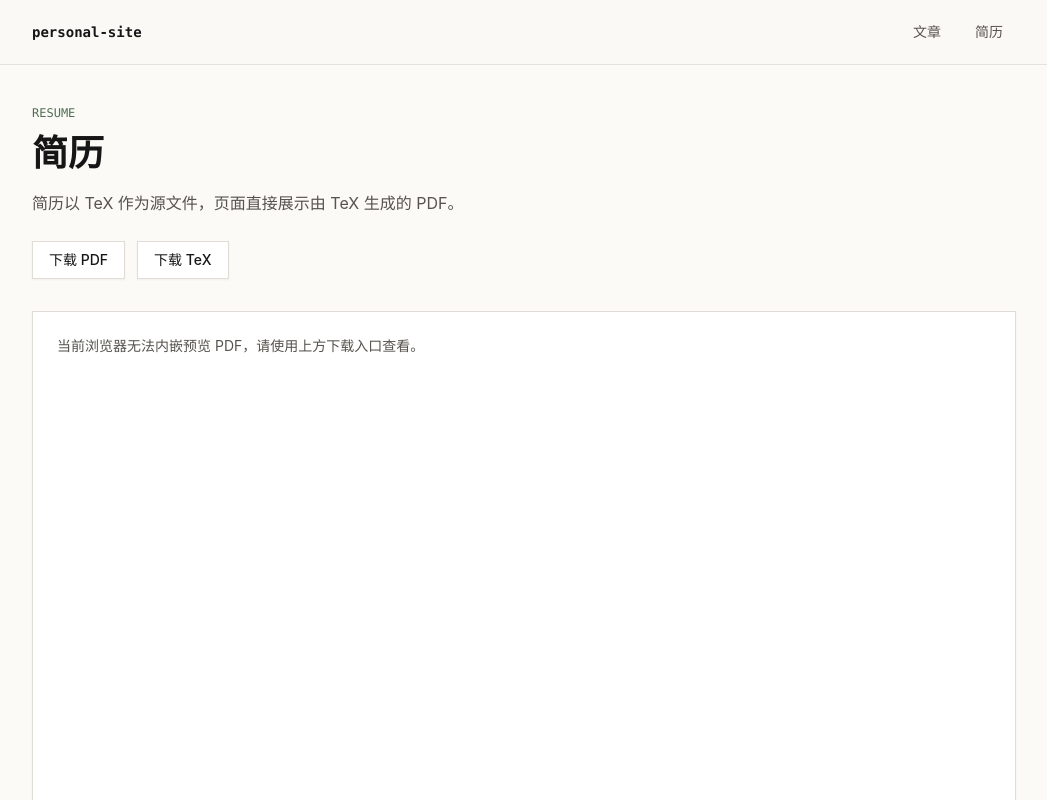
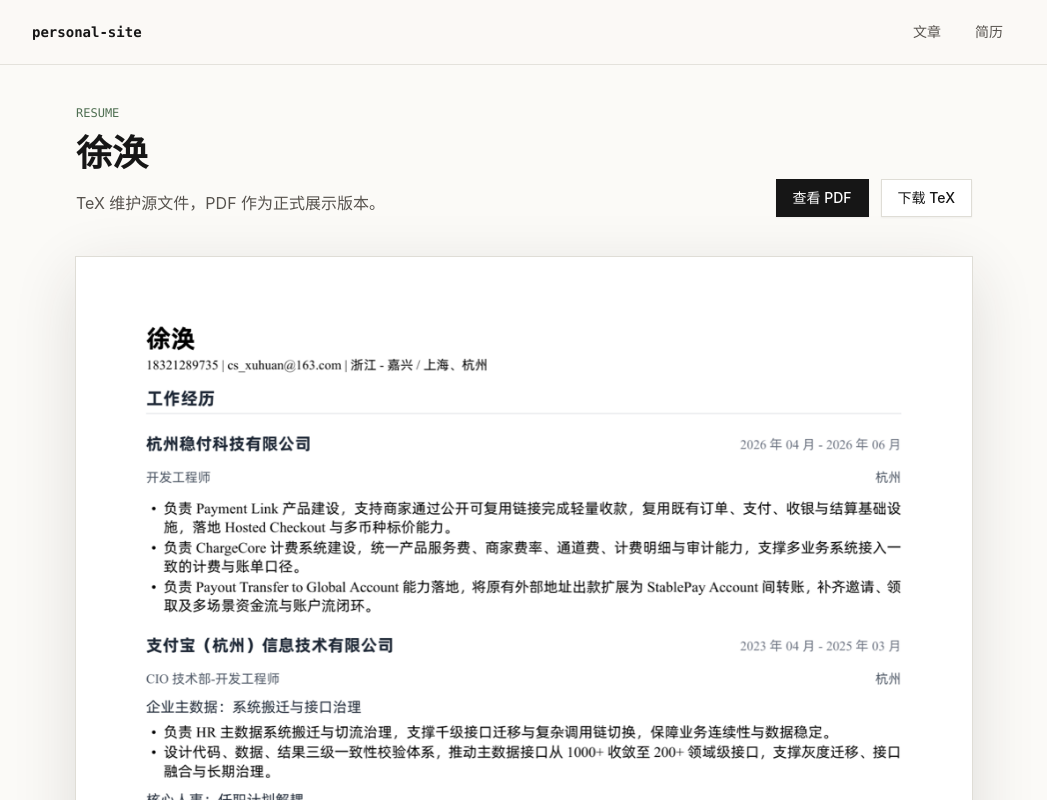
Before and after one commit to gelatoni-xh/personal-site, a Next.js app: page /resume in a window 1280 px wide. Shown: the top 800 px of the page, without its empty margins (116-1163 px from the left). Built offline with nearby package versions, Linux system fonts and the light colour scheme.

Commit message:
Polish resume preview page

```diff
--- a/app/resume/page.tsx
+++ b/app/resume/page.tsx
@@ -1,32 +1,46 @@
+import Image from "next/image";
+
 export const metadata = {
   title: "简历",
 };
 
 export default function ResumePage() {
   return (
-    <section>
-      <p className="page-kicker">Resume</p>
-      <h1 className="page-title">简历</h1>
-      <p className="page-description">简历以 TeX 作为源文件，页面直接展示由 TeX 生成的 PDF。</p>
-      <div className="mt-6 flex flex-wrap gap-3">
-        <a className="inline-flex border border-line bg-white px-4 py-2 text-sm font-medium text-ink shadow-sm transition hover:border-ink" href="/resume/resume-v1-2026-06-26.pdf">
+    <section className="mx-auto max-w-4xl">
+      <div className="flex flex-col gap-6 sm:flex-row sm:items-end sm:justify-between">
+        <div>
+          <p className="page-kicker">Resume</p>
+          <h1 className="page-title">徐涣</h1>
+          <p className="page-description">TeX 维护源文件，PDF 作为正式展示版本。</p>
+        </div>
+        <div className="flex flex-wrap gap-3">
+          <a className="inline-flex border border-ink bg-ink px-4 py-2 text-sm font-medium text-white shadow-sm transition hover:bg-stone-700" href="/resume/resume-v1-2026-06-26.pdf">
+            查看 PDF
+          </a>
+          <a className="inline-flex border border-line bg-white px-4 py-2 text-sm font-medium text-ink shadow-sm transition hover:border-ink" href="/resume/resume-v1-2026-06-26.tex">
+            下载 TeX
+          </a>
+        </div>
+      </div>
+      <a
+        aria-label="打开徐涣简历 PDF"
+        className="mt-10 block bg-white p-3 shadow-[0_18px_60px_rgba(41,37,36,0.14)] ring-1 ring-line transition hover:-translate-y-0.5 hover:shadow-[0_22px_70px_rgba(41,37,36,0.18)]"
+        href="/resume/resume-v1-2026-06-26.pdf"
+      >
+        <Image
+          alt="徐涣简历预览"
+          className="h-auto w-full"
+          height={1980}
+          priority
+          src="/resume/resume-preview.png"
+          width={1400}
+        />
+      </a>
+      <div className="mt-4 flex flex-wrap items-center justify-between gap-3 text-sm text-stone-500">
+        <span>点击预览可打开 PDF 原文。</span>
+        <a className="text-ink underline decoration-line underline-offset-4 hover:decoration-ink" href="/resume/resume-v1-2026-06-26.pdf" download>
           下载 PDF
         </a>
-        <a className="inline-flex border border-line bg-white px-4 py-2 text-sm font-medium text-ink shadow-sm transition hover:border-ink" href="/resume/resume-v1-2026-06-26.tex">
-          下载 TeX
-        </a>
-      </div>
-      <div className="mt-8 overflow-hidden border border-line bg-white shadow-sm">
-        <object
-          aria-label="徐涣简历 PDF"
-          className="h-[78vh] min-h-[720px] w-full"
-          data="/resume/resume-v1-2026-06-26.pdf"
-          type="application/pdf"
-        >
-          <div className="p-6 text-sm text-stone-600">
-            当前浏览器无法内嵌预览 PDF，请使用上方下载入口查看。
-          </div>
-        </object>
       </div>
     </section>
   );
```
Also changed, not shown: public/resume/resume-preview.png (added).
